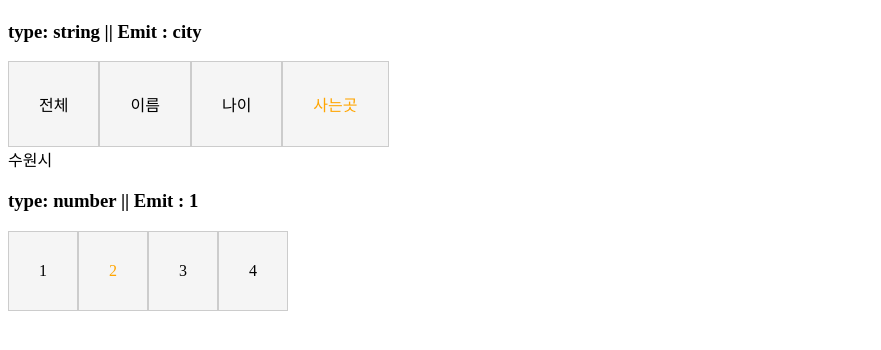
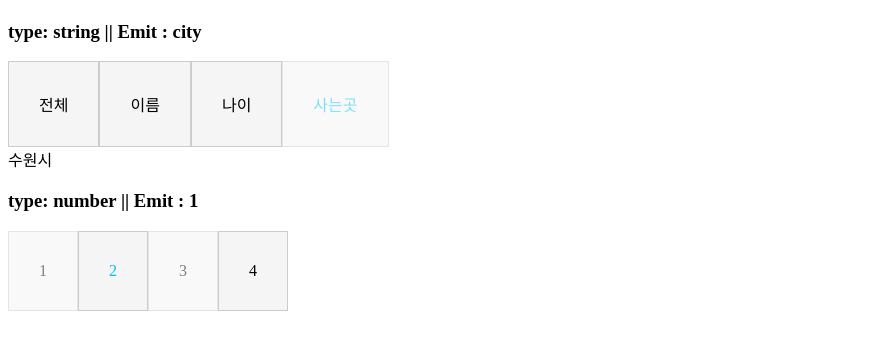
Before and after one commit to leejeongkang/my-component-app, a Nuxt app: page /newNav in a window 1280 px wide. Shown: the part 268-618 px from the top of the page, without its empty margins (0-881 px from the left). Built offline with nearby package versions, Linux system fonts and the light colour scheme.

Commit message:
feat: tab disabled 기능 개발

```diff
--- a/components/newTab.vue
+++ b/components/newTab.vue
@@ -4,9 +4,10 @@
       v-for="(item, index) in data"
       @click="moveItem(index)"
       class="flex-tab"
+      :class="{ 'disabled-tab': isDisabled(item[valueKey]) }"
     >
       <div>
-        <span :class="{ 'current-step': changeCurrentTabClass(index) }">
+        <span :class="{ 'current-tab': changeCurrentTabClass(index) }">
           {{ item[labelKey] }}
         </span>
       </div>
@@ -47,11 +48,15 @@ const props = defineProps({
     type: String,
     default: INDEX,
   },
+  disabledList: {
+    type: Array<String | number> || null,
+    default: null,
+  },
 });
 const emit = defineEmits<{ (e: "change", item: number | string): void }>();
 const currentIdx = ref();
 
-const { currentItem, currentItemType, data, valueKey } = props;
+const { currentItem, currentItemType, data, valueKey, disabledList } = props;
 if (currentItem) {
   if (currentItemType === VALUE) {
     const foundIdx = data?.findIndex(
@@ -77,6 +82,13 @@ function moveItem(index: number) {
 const changeCurrentTabClass = (clickedIdx: number): boolean => {
   return currentIdx.value === clickedIdx;
 };
+
+const isDisabled = (value: string | number): boolean => {
+  if (!disabledList) {
+    return false;
+  }
+  return disabledList.includes(value);
+};
 </script>
 
 <style>
@@ -97,4 +109,10 @@ const changeCurrentTabClass = (clickedIdx: number): boolean => {
   color: deepskyblue;
   border: 5px;
 }
+
+.disabled-tab {
+  pointer-events: none;
+  opacity: 0.5; /* 비활성화된 탭의 투명도를 조절할 수 있습니다. */
+  /* 여기에 추가적인 스타일을 적용할 수 있습니다. */
+}
 </style>
--- a/pages/newNav.vue
+++ b/pages/newNav.vue
@@ -50,6 +50,7 @@
       :value-key="'value'"
       :current-item="currentTab"
       :current-item-type="'value'"
+      :disabled-list="['city']"
       @change="changeTab"
     >
       <template #all>
@@ -73,6 +74,7 @@
       :value-key="'value'"
       :current-item="currentTab2"
       :current-item-type="'index'"
+      :disabled-list="[1, 3]"
       @change="changeTab2"
     ></NewTab>
   </div>
```
